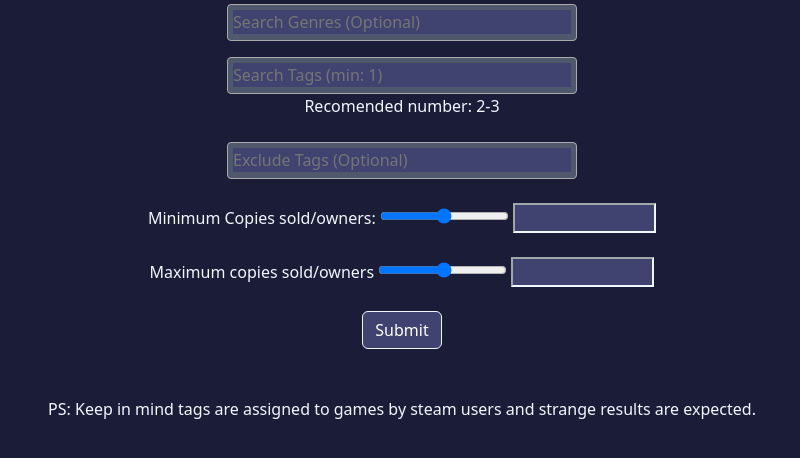
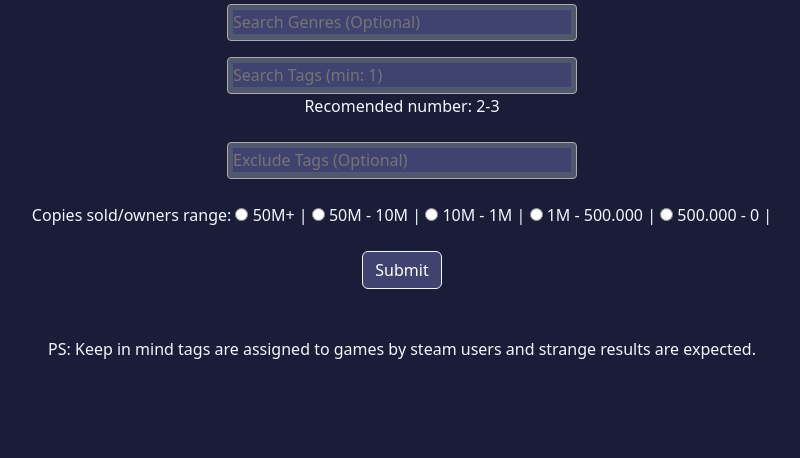
Before and after one commit to MysteryBrks/Find-Your-Game, a Flask app: page / in a window 1280 px wide. Shown: the part 196-654 px from the top of the page, without its empty margins (238-1038 px from the left). Run offline with Flask 3, Linux system fonts and the light colour scheme; some libraries are stand-ins or nearby versions.

Commit message:
Totally revamped search by copies feature

```diff
--- a/app.py
+++ b/app.py
@@ -48,7 +48,8 @@ def index():
                        "MOBA", "Diplomacy", "Western", "Cold War", "Naval Combat", "Escape Room",
                        "Villain Protagonist", "Werewolves", "World War I", "Outbreak Sim", "Dwarves",
                        "Spaceships", "Social Deduction", "Medical Sim", "Dice", "Vikings",
-                       "Silent Protagonist", "Espionage", "Poker", "Tanks", "Minigames", "FMV")
+                       "Silent Protagonist", "Espionage", "Poker", "Tanks", "Minigames", "FMV"
+                       "Music")
 
     if request.method == "POST":
         session.clear()
@@ -56,8 +57,7 @@ def index():
         genres = request.form.getlist("genres")
         tags = request.form.getlist("tags")
         excludeds = request.form.getlist("excludeds")
-        min_copies = int(request.form.get("min copies"))
-        max_copies = int(request.form.get("max copies"))
+        copies_range = request.form.get("copies")
         # User input validation
         if not tags:
             return redirect("/")
@@ -120,13 +120,23 @@ def index():
                     if key in buffer:
                         data.pop(key, None)
 
-        if min_copies or max_copies:
+        if copies_range:
             data_buffer = data.copy()
+            copies_range = re.findall(r"\d+", copies_range)
+            min_copies = int(copies_range[0])
+            max_copies = int(copies_range[1])
+
+            # Check if min and max cpoies were assigned correctly
+            if min_copies > max_copies:
+                number = min_copies
+                min_copies = max_copies
+                max_copies = number
+
             for key in data_buffer:
-                copies_estimative = (re.findall(r"\d+", data[key]["owners"].replace(",","")))
-                copies_estimative = (int(copies_estimative[0]) + int(copies_estimative[1])) / 2
+                copies = re.findall(r"\d+", data[key]["owners"].replace(",",""))
+                copies = (int(copies[0]) + int(copies[1])) / 2
                 # Verify if games are in the desired range of copies
-                if not min_copies <= copies_estimative <= max_copies:
+                if not  min_copies <= copies <= max_copies:
                     data.pop(key, None)
 
         for game in data:
--- a/templates/index.html
+++ b/templates/index.html
@@ -33,14 +33,18 @@
         </div>
 
         <div class="mb-4">
-            <label for="min copies">Minimum Copies sold/owners: </label>
-            <input type="range" name="min copies" min="0" max="10000000" step="500000" oninput="this.nextElementSibling.value = this.value">
-            <input type="number" min="0" max="25000000" step="1000000">
-        </div>
-        <div class="mb-4">
-            <label for="max copies">Maximum copies sold/owners</label>
-            <input type="range" name="max copies" min="1000000" max="50000000" step="1000000" oninput="this.nextElementSibling.value = this.value">
-            <input type="number" min="1000000" max="50000000" step="1000000">
+            <label>Copies sold/owners range: </label>
+            <input type="radio" name="copies" value="50000001 - 200000000">
+            <label>50M+ |</label>
+            <input type="radio" name="copies" value="10000000 - 50000000">
+            <label>50M - 10M |</label>
+            <input type="radio" name="copies" value="1000000 - 10000000">
+            <label>10M - 1M |</label>
+            <input type="radio" name="copies" value="500000 - 1000000">
+            <label>1M - 500.000 |</label>
+            <input type="radio" name="copies" value="500000 - 0">
+            <label>500.000 - 0 |</label>
+
         </div>
         <input class="mb-5 btn btn-primary" type="submit" value="Submit">
     </form>
```
